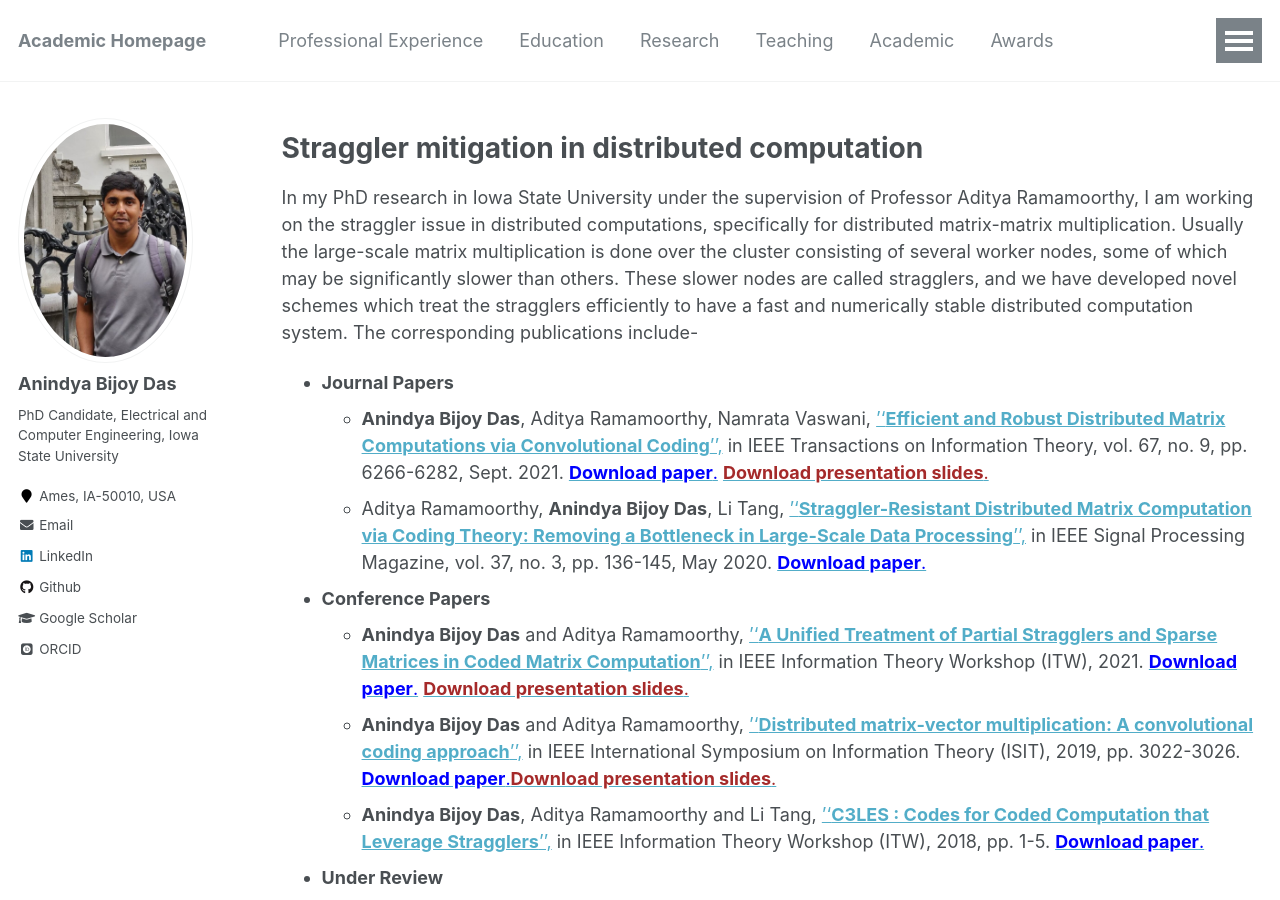
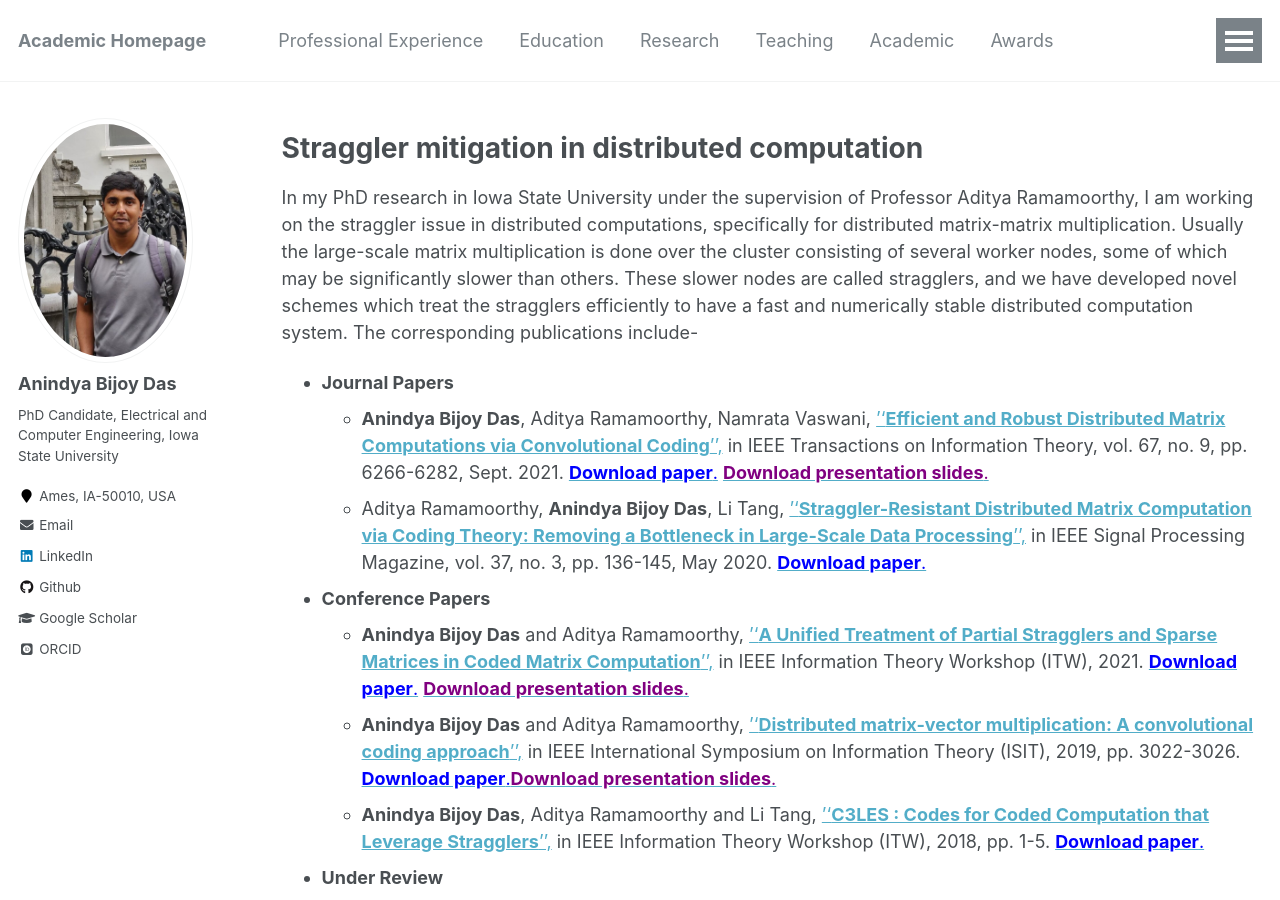
Before and after one commit to anindyabijoydas/portfolio, a Jekyll site: the page built from _pages/research.md, in a window 1280 px wide and 900 px high. Built offline with Jekyll 4.4.1, drawn with Linux system fonts in a browser that asks for light colours; some web fonts are replaced.

Commit message:
Update research.md

```diff
--- a/_pages/research.md
+++ b/_pages/research.md
@@ -12,16 +12,16 @@ Straggler mitigation in distributed computation
 In my PhD research in Iowa State University under the supervision of Professor Aditya Ramamoorthy, I am working on the straggler issue in distributed computations, specifically for distributed matrix-matrix multiplication. Usually the large-scale matrix multiplication is done over the cluster consisting of several worker nodes, some of which may be significantly slower than others. These slower nodes are called stragglers, and we have developed novel schemes which treat the stragglers efficiently to have a fast and numerically stable distributed computation system. The corresponding publications include-
 
 * **Journal Papers**
-   * **Anindya Bijoy Das**, Aditya Ramamoorthy, Namrata Vaswani, [''**Efficient and Robust Distributed Matrix Computations via Convolutional Coding**'',](https://ieeexplore.ieee.org/abstract/document/9478901) in IEEE Transactions on Information Theory, vol. 67, no. 9, pp. 6266-6282, Sept. 2021. [<span style="color:blue">**Download paper**.</span>](https://www.dropbox.com/s/jor6hn9lkdba62c/ittrans.pdf?dl=0) [<span style="color:brown">**Download presentation slides**.</span>](https://www.dropbox.com/s/gy828wi4yuf7wrt/ittrans_presentation.pdf?dl=0)
+   * **Anindya Bijoy Das**, Aditya Ramamoorthy, Namrata Vaswani, [''**Efficient and Robust Distributed Matrix Computations via Convolutional Coding**'',](https://ieeexplore.ieee.org/abstract/document/9478901) in IEEE Transactions on Information Theory, vol. 67, no. 9, pp. 6266-6282, Sept. 2021. [<span style="color:blue">**Download paper**.</span>](https://www.dropbox.com/s/jor6hn9lkdba62c/ittrans.pdf?dl=0) [<span style="color:purple">**Download presentation slides**.</span>](https://www.dropbox.com/s/gy828wi4yuf7wrt/ittrans_presentation.pdf?dl=0)
    * Aditya Ramamoorthy, **Anindya Bijoy Das**, Li Tang, [''**Straggler-Resistant Distributed Matrix Computation via Coding Theory: Removing a Bottleneck in Large-Scale Data Processing**'',](https://ieeexplore.ieee.org/abstract/document/9084368) in IEEE Signal Processing Magazine, vol. 37, no. 3, pp. 136-145, May 2020. [<span style="color:blue">**Download paper**.</span>](https://www.dropbox.com/s/48di7uhogpsv49k/spmag.pdf?dl=0)
 
 * **Conference Papers**
-   * **Anindya Bijoy Das** and Aditya Ramamoorthy, [''**A Unified Treatment of Partial Stragglers and Sparse Matrices in Coded Matrix Computation**'',](https://arxiv.org/abs/2109.12070) in IEEE Information Theory Workshop (ITW), 2021. [<span style="color:blue">**Download paper**.</span>](https://www.dropbox.com/s/b8mf72b0jzfo3y4/class.pdf?dl=0) [<span style="color:brown">**Download presentation slides**.</span>](https://www.dropbox.com/s/wowfbn9dnygnp6h/class_presentation.pdf?dl=0)
-   * **Anindya Bijoy Das** and Aditya Ramamoorthy, [''**Distributed matrix-vector multiplication: A convolutional coding approach**'',](https://ieeexplore.ieee.org/abstract/document/8849395) in IEEE International Symposium on Information Theory (ISIT),  2019, pp. 3022-3026. [<span style="color:blue">**Download paper**.</span>](https://www.dropbox.com/s/kbtf394dzodxpyv/geometric.pdf?dl=0)[<span style="color:brown">**Download presentation slides**.</span>](https://www.dropbox.com/s/iz9nr165ni95e6b/geometricisit.pdf?dl=0)
+   * **Anindya Bijoy Das** and Aditya Ramamoorthy, [''**A Unified Treatment of Partial Stragglers and Sparse Matrices in Coded Matrix Computation**'',](https://arxiv.org/abs/2109.12070) in IEEE Information Theory Workshop (ITW), 2021. [<span style="color:blue">**Download paper**.</span>](https://www.dropbox.com/s/b8mf72b0jzfo3y4/class.pdf?dl=0) [<span style="color:purple">**Download presentation slides**.</span>](https://www.dropbox.com/s/wowfbn9dnygnp6h/class_presentation.pdf?dl=0)
+   * **Anindya Bijoy Das** and Aditya Ramamoorthy, [''**Distributed matrix-vector multiplication: A convolutional coding approach**'',](https://ieeexplore.ieee.org/abstract/document/8849395) in IEEE International Symposium on Information Theory (ISIT),  2019, pp. 3022-3026. [<span style="color:blue">**Download paper**.</span>](https://www.dropbox.com/s/kbtf394dzodxpyv/geometric.pdf?dl=0)[<span style="color:purple">**Download presentation slides**.</span>](https://www.dropbox.com/s/iz9nr165ni95e6b/geometricisit.pdf?dl=0)
    * **Anindya Bijoy Das**, Aditya Ramamoorthy and Li Tang, [''**C3LES : Codes for Coded Computation that Leverage Stragglers**'',](https://ieeexplore.ieee.org/abstract/document/8613321) in IEEE Information Theory Workshop (ITW), 2018, pp. 1-5. [<span style="color:blue">**Download paper**.</span>](https://www.dropbox.com/s/rc3bd70vovbshnu/cyclic.pdf?dl=0)
 
 * **Under Review**
-   * **Anindya Bijoy Das** and Aditya Ramamoorthy, [''**Coded sparse matrix computation schemes that leverage partial stragglers**'',](https://arxiv.org/abs/2012.06065) under review. [<span style="color:blue">**Download paper**.</span>](https://www.dropbox.com/s/qdstmozj03gxtpw/sparse.pdf?dl=0) [<span style="color:brown">**Download presentation slides**.</span>](https://www.dropbox.com/s/6v6sn0urfh8ique/sparse_presentaion.pdf?dl=0)<br />
+   * **Anindya Bijoy Das** and Aditya Ramamoorthy, [''**Coded sparse matrix computation schemes that leverage partial stragglers**'',](https://arxiv.org/abs/2012.06065) under review. [<span style="color:blue">**Download paper**.</span>](https://www.dropbox.com/s/qdstmozj03gxtpw/sparse.pdf?dl=0) [<span style="color:purple">**Download presentation slides**.</span>](https://www.dropbox.com/s/6v6sn0urfh8ique/sparse_presentaion.pdf?dl=0)<br />
 <br /> <br />
 
 
```
